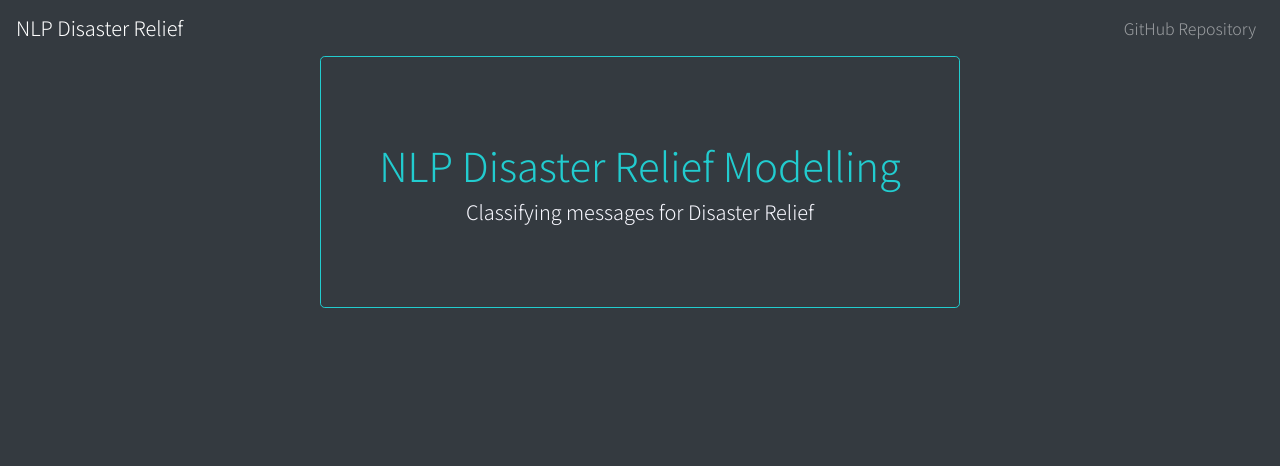
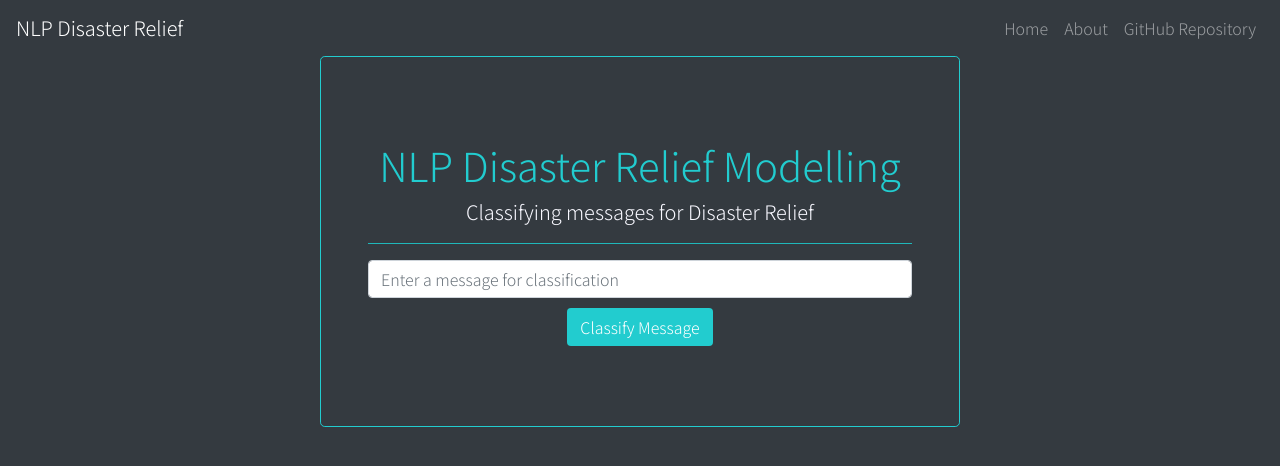
Before and after one commit to dagrewal/nlp-disaster-app, a Python web app: template nlp-disaster/templates/index.html in a window 1280 px wide. Shown: the top 466 px of the page. Run offline with Jinja, Linux system fonts and the light colour scheme; the template is opened without the code that fills it, so the values that code supplies are empty; some libraries are stand-ins or nearby versions.

Commit message:
Added about page and added form for entering messages.

```diff
--- a/nlp-disaster/static/style.css
+++ b/nlp-disaster/static/style.css
@@ -17,3 +17,17 @@ body {
 .page_subtitle {
     color: ghostwhite;
 }
+
+.custom-hr {
+  background-color: rgb(34, 204, 207);
+}
+
+.custom-btn {
+  background-color: rgb(34, 204, 207);
+  margin-top: 10px;
+
+}
+
+button:hover {
+  background-color: cadetblue;
+}
--- a/nlp-disaster/templates/index.html
+++ b/nlp-disaster/templates/index.html
@@ -21,17 +21,38 @@
 
         <div class="collapse navbar-collapse" id="navbarTogglerDemo02">
             <ul class="navbar-nav ml-auto mt-2 mt-lg-0">
-            <li class="nav-item">
-                <a class="nav-link" href="https://github.com/dagrewal/uk-crime-dashboard">GitHub Repository</a>
-            </li>
+                <li class="nav-item">
+                    <a class="nav-link" href="{{url_for('index')}}">Home</a>
+                </li>
+                <li class="nav-item">
+                    <a class="nav-link" href="{{url_for('about')}}">About</a>
+                </li>
+                <li class="nav-item">
+                    <a class="nav-link" href="https://github.com/dagrewal/uk-crime-dashboard">GitHub Repository</a>
+                </li>
             </ul>
         </div>
         </nav>
         <div class="row">
             <div class="col-12">
                 <div class="jumbotron custom-jumbotron bg-dark">
-                    <h1 class="text-center page_title">NLP Disaster Relief Modelling</h1>
-                    <p class="lead text-center page_subtitle">Classifying messages for Disaster Relief</h2>
+                    <div class="container">
+                        {% block head %}
+                        <h1 class="text-center page_title">NLP Disaster Relief Modelling</h1>
+                        <p class="lead text-center page_subtitle">Classifying messages for Disaster Relief</h2>
+                        <hr class="custom-hr" />
+                        <div class="row">
+                            <div class="col-12 form-group">
+                                <form action="/results" method="get">
+                                    <input type="text" class="form-control form-control" name="query" placeholder="Enter a message for classification">
+                                    <div class="row d-flex justify-content-center">
+                                        <button type="submit" class="btn custom-btn text-white">Classify Message</button>
+                                    </div>
+                                </form>
+                            </div>
+                        </div>
+                        {% endblock %}
+                    </div>
                 </div>
             </div>
         </div>
```
Also changed, not shown: nlp-disaster/templates/about.html (added, +11 -0 lines), nlp-disaster/views.py (+6 -1 lines), nlp-disaster/templates/results.html (added).
